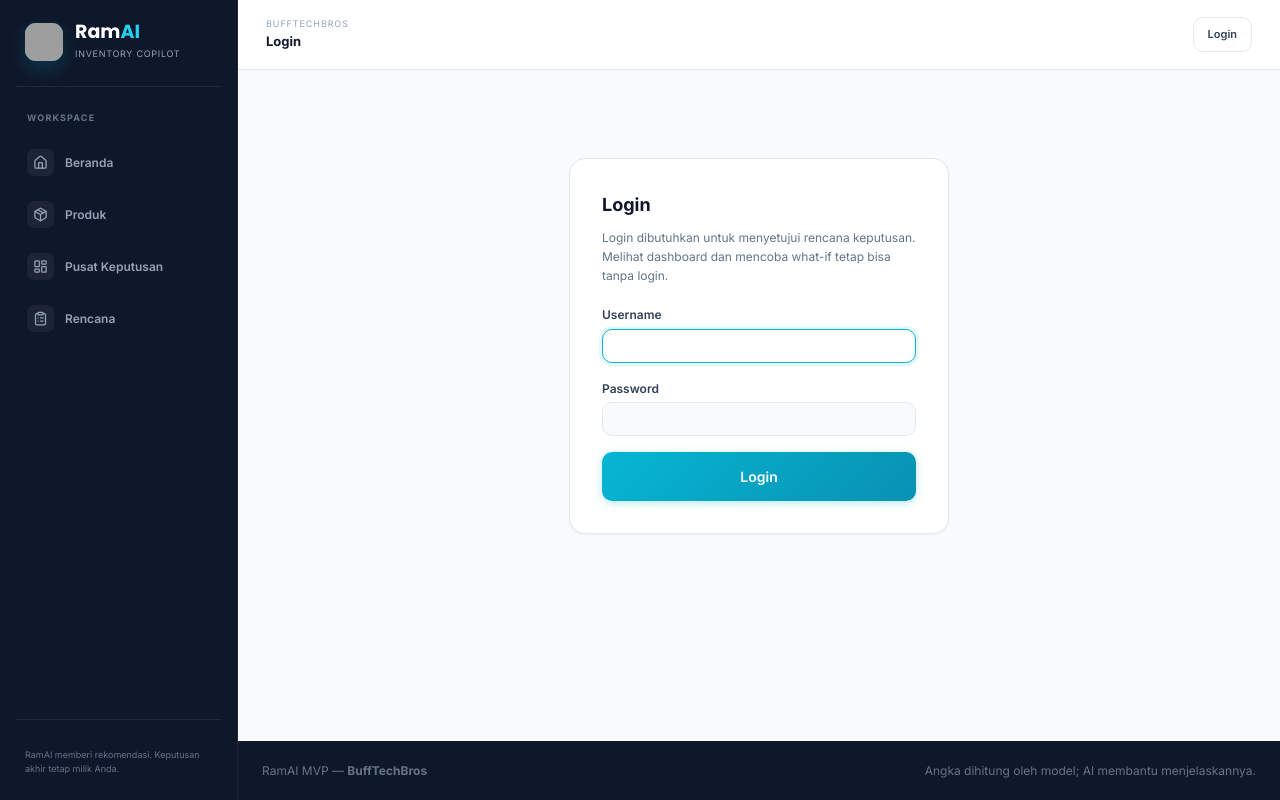
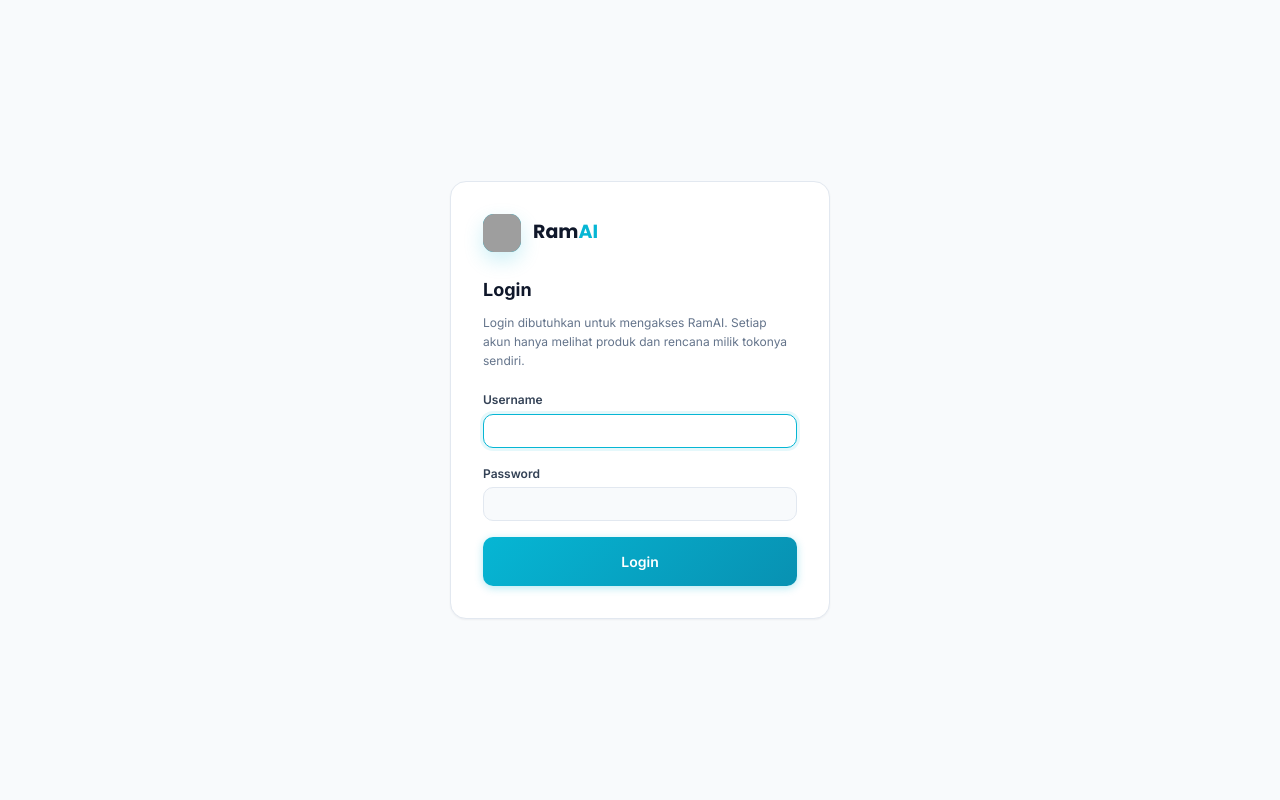
Before and after one commit to Buff-Tech-Bros-V2/RamAI, a Django app: page /accounts/login/ in a window 1280 px wide. Run offline with Django 5.2, Linux system fonts and the light colour scheme; grey boxes are pictures that could not be loaded.

Commit message:
fix: render login page standalone without the app shell navbar

```diff
--- a/apps/dashboard/static/dashboard/css/ramai.css
+++ b/apps/dashboard/static/dashboard/css/ramai.css
@@ -205,8 +205,14 @@ td,th,.stat-value,.metric-value{font-variant-numeric:tabular-nums}
 .ram-btn-lg{padding:16px 24px;font-size:14px}
 
 /* ---------- Login ---------- */
-.login-wrapper{display:flex;justify-content:center;padding:60px 0}
+.login-page{min-height:100vh;background:var(--ram-bg-light)}
+.login-wrapper{display:flex;align-items:center;justify-content:center;min-height:100vh;padding:24px}
 .login-card{background:var(--ram-bg-card);border:1px solid var(--ram-border);border-radius:var(--radius-lg);padding:32px;box-shadow:var(--shadow-sm);width:100%;max-width:380px}
+.login-brand{display:flex;align-items:center;gap:12px;margin-bottom:24px;color:var(--ram-ink-900)}
+.login-brand:hover{color:var(--ram-ink-900)}
+.login-brand .sidebar-logo{border-radius:11px;box-shadow:0 8px 20px rgba(6,182,212,.2)}
+.login-brand strong{font-family:'Poppins',sans-serif;font-size:19px;line-height:1.1}
+.login-brand strong span{color:var(--ram-teal-500)}
 .login-card .card-title{font-size:18px;font-weight:700;margin-bottom:8px}
 .login-card .card-desc{font-size:12px;color:var(--ram-muted-500);margin-bottom:20px;line-height:1.6}
 
--- a/apps/dashboard/templates/registration/login.html
+++ b/apps/dashboard/templates/registration/login.html
@@ -1,13 +1,32 @@
-{% extends "dashboard/base.html" %}
+{% load static %}
+<!DOCTYPE html>
+<html lang="id">
+<head>
+    <meta charset="UTF-8">
+    <meta name="viewport" content="width=device-width, initial-scale=1">
+    <meta name="description" content="RamAI — Asisten keputusan produksi dan replenishment berbasis demand forecasting.">
+    <title>Login — RamAI</title>
+    <link rel="icon" type="image/jpeg" href="https://i.imgur.com/kaavgrz.jpeg">
 
-{% block title %}Login — RamAI{% endblock %}
-{% block page_title %}Login{% endblock %}
+    <!-- Google Fonts -->
+    <link rel="preconnect" href="https://fonts.googleapis.com">
+    <link rel="preconnect" href="https://fonts.gstatic.com" crossorigin>
+    <link href="https://fonts.googleapis.com/css2?family=Inter:wght@400;500;600;700&family=Poppins:wght@600;700;800&display=swap" rel="stylesheet">
 
-{% block content %}
+    <!-- Design System -->
+    <link rel="stylesheet" href="{% static 'dashboard/css/ramai.css' %}">
+</head>
+<body>
+<div class="login-page">
     <div class="login-wrapper">
         <div class="login-card">
+            <a class="login-brand" href="{% url 'dashboard:index' %}" aria-label="Beranda RamAI">
+                <img src="https://i.imgur.com/kaavgrz.jpeg" alt="Logo RamAI" class="sidebar-logo">
+                <span><strong>Ram<span>AI</span></strong></span>
+            </a>
+
             <div class="card-title">Login</div>
-        <p class="card-desc">Login dibutuhkan untuk menyetujui rencana keputusan. Melihat dashboard dan mencoba what-if tetap bisa tanpa login.</p>
+            <p class="card-desc">Login dibutuhkan untuk mengakses RamAI. Setiap akun hanya melihat produk dan rencana milik tokonya sendiri.</p>
 
             {% if form.errors %}
             <div class="ram-alert ram-alert-warning">
@@ -31,4 +50,6 @@
             </form>
         </div>
     </div>
-{% endblock %}
+</div>
+</body>
+</html>
```
Lines whose indentation alone changed are shown as unchanged.
